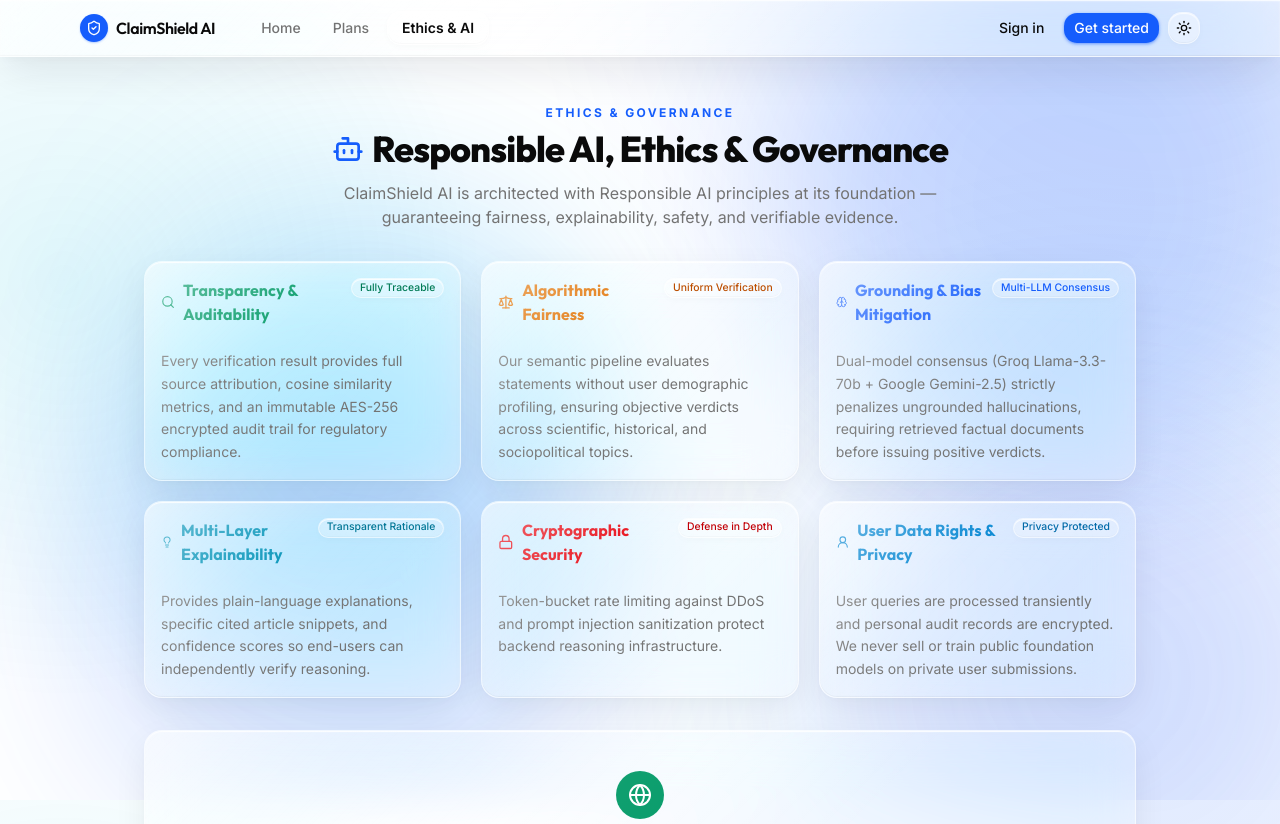
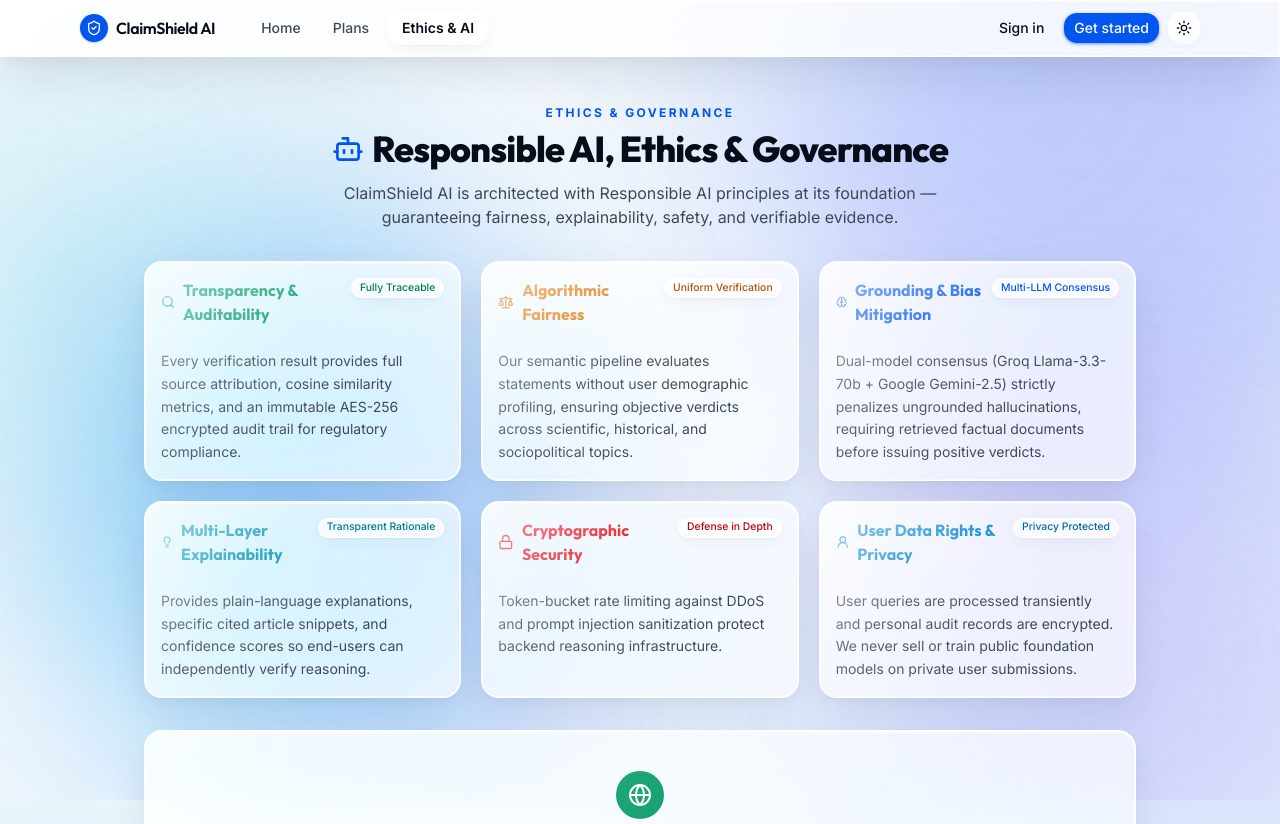
Before and after one commit to RavinduPathirana28/ClaimShield_AI, a React (Vite) app in the folder frontend/: page /responsible-ai in a window 1280 px wide. Shown: the top 824 px of the page. Built offline with nearby package versions, Linux system fonts and the light colour scheme.

Commit message:
feat: add iOS-inspired glassmorphism styles and ambient background component

```diff
--- a/frontend/src/components/AmbientBackground.jsx
+++ b/frontend/src/components/AmbientBackground.jsx
@@ -12,14 +12,17 @@
       aria-hidden="true"
       className="pointer-events-none fixed inset-0 -z-10 overflow-hidden select-none"
     >
-      {/* Top right primary ambient light orb */}
-      <div className="absolute -top-[10%] -right-[5%] h-[560px] w-[560px] rounded-full bg-primary/20 blur-[85px] dark:bg-primary/20" />
+      {/* Top right primary ambient light orb - slow drifting animation */}
+      <div className="absolute -top-[12%] -right-[6%] h-[580px] w-[580px] rounded-full bg-gradient-to-br from-blue-500/28 via-indigo-500/22 to-primary/18 blur-[95px] will-change-transform animate-ambient-1 dark:from-primary/20 dark:to-indigo-500/20" />
+
       {/* Upper-center sky/cyan ambient light orb */}
-      <div className="absolute top-[22%] left-[10%] h-[480px] w-[480px] rounded-full bg-sky-500/18 blur-[90px] dark:bg-sky-500/15" />
-      {/* Center-right indigo ambient light orb */}
-      <div className="absolute top-[52%] -right-[6%] h-[520px] w-[520px] rounded-full bg-indigo-500/16 blur-[95px] dark:bg-indigo-500/16" />
-      {/* Bottom-left blue ambient light orb */}
-      <div className="absolute -bottom-[8%] left-[6%] h-[540px] w-[540px] rounded-full bg-blue-600/16 blur-[90px] dark:bg-blue-600/18" />
+      <div className="absolute top-[18%] left-[6%] h-[520px] w-[520px] rounded-full bg-gradient-to-tr from-cyan-400/26 via-sky-500/22 to-blue-400/18 blur-[100px] will-change-transform animate-ambient-2 dark:from-sky-500/16 dark:to-cyan-500/12" />
+
+      {/* Center-right violet/indigo ambient light orb */}
+      <div className="absolute top-[50%] -right-[8%] h-[540px] w-[540px] rounded-full bg-gradient-to-bl from-indigo-500/24 via-purple-500/18 to-blue-600/16 blur-[105px] will-change-transform animate-ambient-3 dark:from-indigo-500/16 dark:to-purple-500/14" />
+
+      {/* Bottom-left blue/teal ambient light orb */}
+      <div className="absolute -bottom-[10%] left-[4%] h-[580px] w-[580px] rounded-full bg-gradient-to-tr from-sky-400/24 via-blue-600/20 to-indigo-500/16 blur-[100px] will-change-transform animate-ambient-4 dark:from-blue-600/18 dark:to-sky-600/15" />
     </div>
   );
 }
--- a/frontend/src/index.css
+++ b/frontend/src/index.css
@@ -46,6 +46,10 @@
     --radius-3xl: calc(var(--radius) * 2.2);
     --radius-4xl: calc(var(--radius) * 2.6);
     --animate-blink-cursor: blink-cursor 1.2s step-end infinite;
+    --animate-ambient-1: ambient-float-1 22s ease-in-out infinite;
+    --animate-ambient-2: ambient-float-2 26s ease-in-out infinite;
+    --animate-ambient-3: ambient-float-3 24s ease-in-out infinite;
+    --animate-ambient-4: ambient-float-4 28s ease-in-out infinite;
   @keyframes blink-cursor {
     0%, 49% {
       opacity: 1;
@@ -54,95 +58,134 @@
       opacity: 0;
     }
   }
+  @keyframes ambient-float-1 {
+    0%, 100% {
+      transform: translate3d(0, 0, 0) scale(1);
+    }
+    33% {
+      transform: translate3d(35px, -25px, 0) scale(1.08);
+    }
+    66% {
+      transform: translate3d(-20px, 30px, 0) scale(0.96);
+    }
+  }
+  @keyframes ambient-float-2 {
+    0%, 100% {
+      transform: translate3d(0, 0, 0) scale(1);
+    }
+    33% {
+      transform: translate3d(-30px, 35px, 0) scale(0.95);
+    }
+    66% {
+      transform: translate3d(25px, -20px, 0) scale(1.06);
+    }
+  }
+  @keyframes ambient-float-3 {
+    0%, 100% {
+      transform: translate3d(0, 0, 0) scale(1);
+    }
+    50% {
+      transform: translate3d(-35px, -30px, 0) scale(1.09);
+    }
+  }
+  @keyframes ambient-float-4 {
+    0%, 100% {
+      transform: translate3d(0, 0, 0) scale(1);
+    }
+    50% {
+      transform: translate3d(40px, -25px, 0) scale(1.05);
+    }
+  }
 }
 
 :root {
-    --background: oklch(1 0 0);
-    --foreground: oklch(0.145 0 0);
-    --card: oklch(1 0 0);
-    --card-foreground: oklch(0.145 0 0);
-    --popover: oklch(1 0 0);
-    --popover-foreground: oklch(0.145 0 0);
-    --primary: oklch(0.546 0.245 262.881);
+    --background: oklch(0.974 0.008 250);
+    --foreground: oklch(0.16 0.025 260);
+    --card: oklch(0.99 0.004 250 / 80%);
+    --card-foreground: oklch(0.16 0.025 260);
+    --popover: oklch(0.99 0.004 250 / 92%);
+    --popover-foreground: oklch(0.16 0.025 260);
+    --primary: oklch(0.52 0.24 262);
     --primary-foreground: oklch(1 0 0);
-    --secondary: oklch(0.97 0 0);
-    --secondary-foreground: oklch(0.205 0 0);
-    --muted: oklch(0.97 0 0);
-    --muted-foreground: oklch(0.556 0 0);
-    --accent: oklch(0.97 0 0);
-    --accent-foreground: oklch(0.205 0 0);
+    --secondary: oklch(0.94 0.012 250);
+    --secondary-foreground: oklch(0.20 0.025 260);
+    --muted: oklch(0.94 0.01 250);
+    --muted-foreground: oklch(0.40 0.025 260);
+    --accent: oklch(0.94 0.015 250);
+    --accent-foreground: oklch(0.20 0.025 260);
     --destructive: oklch(0.577 0.245 27.325);
-    --border: oklch(0.922 0 0);
-    --input: oklch(0.922 0 0);
-    --ring: oklch(0.623 0.214 259.815);
+    --border: oklch(0.86 0.018 255 / 80%);
+    --input: oklch(0.86 0.018 255 / 80%);
+    --ring: oklch(0.52 0.24 262);
     --chart-1: oklch(0.546 0.245 262.881);
     --chart-2: oklch(0.715 0.143 215.221);
     --chart-3: oklch(0.685 0.169 237.323);
     --chart-4: oklch(0.627 0.194 149.214);
     --chart-5: oklch(0.769 0.188 70.08);
     --radius: 0.625rem;
-    --sidebar: oklch(0.985 0 0);
-    --sidebar-foreground: oklch(0.145 0 0);
-    --sidebar-primary: oklch(0.546 0.245 262.881);
+    --sidebar: oklch(0.975 0.008 250);
+    --sidebar-foreground: oklch(0.16 0.025 260);
+    --sidebar-primary: oklch(0.52 0.24 262);
     --sidebar-primary-foreground: oklch(0.985 0 0);
-    --sidebar-accent: oklch(0.97 0 0);
-    --sidebar-accent-foreground: oklch(0.205 0 0);
-    --sidebar-border: oklch(0.922 0 0);
-    --sidebar-ring: oklch(0.623 0.214 259.815);
+    --sidebar-accent: oklch(0.93 0.015 250);
+    --sidebar-accent-foreground: oklch(0.20 0.025 260);
+    --sidebar-border: oklch(0.88 0.015 255 / 70%);
+    --sidebar-ring: oklch(0.52 0.24 262);
+
     /* iOS 27 Inspired Physical Glassmorphism Design System - Light Theme */
-    --glass-subtle-bg: rgba(255, 255, 255, 0.20);
-    --glass-subtle-border: rgba(255, 255, 255, 0.45);
-    --glass-subtle-blur: 14px;
-    --glass-subtle-saturate: 170%;
-    --glass-subtle-edge: inset 0 1px 0.5px 0 rgba(255, 255, 255, 0.80), inset 0 -1px 0.5px 0 rgba(0, 0, 0, 0.02);
-    --glass-subtle-shadow: 0 2px 10px -2px rgba(15, 23, 42, 0.03);
+    --glass-subtle-bg: rgba(255, 255, 255, 0.58);
+    --glass-subtle-border: rgba(255, 255, 255, 0.88);
+    --glass-subtle-blur: 16px;
+    --glass-subtle-saturate: 180%;
+    --glass-subtle-edge: inset 0 1px 1px 0 rgba(255, 255, 255, 0.98), inset 0 0 0 1px rgba(255, 255, 255, 0.70), inset 0 -1px 1px 0 rgba(15, 23, 42, 0.04);
+    --glass-subtle-shadow: 0 4px 16px -2px rgba(15, 23, 42, 0.06), 0 1px 3px 0 rgba(15, 23, 42, 0.03);
 
-    --glass-primary-bg: rgba(255, 255, 255, 0.28);
-    --glass-primary-border: rgba(255, 255, 255, 0.55);
-    --glass-primary-blur: 24px;
-    --glass-primary-saturate: 190%;
-    --glass-primary-edge: inset 0 1px 1px 0 rgba(255, 255, 255, 0.90), inset 0 -1px 1px 0 rgba(0, 0, 0, 0.04);
-    --glass-primary-shadow: 0 12px 36px -4px rgba(15, 23, 42, 0.08), 0 2px 8px -1px rgba(15, 23, 42, 0.03);
+    --glass-primary-bg: rgba(255, 255, 255, 0.68);
+    --glass-primary-border: rgba(255, 255, 255, 0.90);
+    --glass-primary-blur: 28px;
+    --glass-primary-saturate: 195%;
+    --glass-primary-edge: inset 0 1.5px 2px 0 rgba(255, 255, 255, 1), inset 0 0 0 1px rgba(255, 255, 255, 0.75), inset 0 -1px 1px 0 rgba(15, 23, 42, 0.05);
+    --glass-primary-shadow: 0 14px 40px -4px rgba(15, 23, 42, 0.09), 0 4px 12px -1px rgba(15, 23, 42, 0.04);
 
-    --glass-secondary-bg: rgba(255, 255, 255, 0.22);
-    --glass-secondary-border: rgba(255, 255, 255, 0.48);
-    --glass-secondary-blur: 18px;
-    --glass-secondary-saturate: 175%;
-    --glass-secondary-edge: inset 0 1px 0.5px 0 rgba(255, 255, 255, 0.85), inset 0 -1px 0.5px 0 rgba(0, 0, 0, 0.03);
-    --glass-secondary-shadow: 0 6px 20px -3px rgba(15, 23, 42, 0.04);
+    --glass-secondary-bg: rgba(255, 255, 255, 0.54);
+    --glass-secondary-border: rgba(255, 255, 255, 0.82);
+    --glass-secondary-blur: 20px;
+    --glass-secondary-saturate: 185%;
+    --glass-secondary-edge: inset 0 1px 1px 0 rgba(255, 255, 255, 0.98), inset 0 0 0 1px rgba(255, 255, 255, 0.65), inset 0 -1px 0.5px 0 rgba(15, 23, 42, 0.04);
+    --glass-secondary-shadow: 0 6px 20px -3px rgba(15, 23, 42, 0.05);
 
-    --glass-panel-bg: rgba(255, 255, 255, 0.32);
-    --glass-panel-border: rgba(255, 255, 255, 0.60);
-    --glass-panel-blur: 24px;
-    --glass-panel-saturate: 185%;
-    --glass-panel-edge: inset 0 1px 1px 0 rgba(255, 255, 255, 0.90), inset 0 -1px 1px 0 rgba(0, 0, 0, 0.04);
-    --glass-panel-shadow: 0 14px 40px -4px rgba(15, 23, 42, 0.09), 0 3px 8px 0 rgba(15, 23, 42, 0.03);
+    --glass-panel-bg: rgba(255, 255, 255, 0.74);
+    --glass-panel-border: rgba(255, 255, 255, 0.92);
+    --glass-panel-blur: 28px;
+    --glass-panel-saturate: 190%;
+    --glass-panel-edge: inset 0 1.5px 2px 0 rgba(255, 255, 255, 1), inset 0 0 0 1px rgba(255, 255, 255, 0.80), inset 0 -1px 1px 0 rgba(15, 23, 42, 0.05);
+    --glass-panel-shadow: 0 16px 44px -6px rgba(15, 23, 42, 0.10), 0 4px 14px -2px rgba(15, 23, 42, 0.04);
 
-    --glass-floating-bg: rgba(255, 255, 255, 0.38);
-    --glass-floating-border: rgba(255, 255, 255, 0.68);
-    --glass-floating-blur: 28px;
-    --glass-floating-saturate: 190%;
-    --glass-floating-edge: inset 0 1px 1.5px 0 rgba(255, 255, 255, 0.95), inset 0 -1px 1px 0 rgba(0, 0, 0, 0.05);
-    --glass-floating-shadow: 0 16px 44px -6px rgba(15, 23, 42, 0.10), 0 4px 12px -2px rgba(15, 23, 42, 0.04);
+    --glass-floating-bg: rgba(255, 255, 255, 0.82);
+    --glass-floating-border: rgba(255, 255, 255, 0.96);
+    --glass-floating-blur: 32px;
+    --glass-floating-saturate: 200%;
+    --glass-floating-edge: inset 0 1.5px 2px 0 rgba(255, 255, 255, 1), inset 0 0 0 1px rgba(255, 255, 255, 0.85), inset 0 -1px 1px 0 rgba(15, 23, 42, 0.05);
+    --glass-floating-shadow: 0 20px 48px -8px rgba(15, 23, 42, 0.12), 0 6px 18px -2px rgba(15, 23, 42, 0.05);
 
-    --glass-modal-bg: rgba(255, 255, 255, 0.58);
-    --glass-modal-border: rgba(255, 255, 255, 0.80);
-    --glass-modal-blur: 32px;
-    --glass-modal-saturate: 200%;
-    --glass-modal-edge: inset 0 1.5px 2px 0 rgba(255, 255, 255, 1), inset 0 -1px 1px 0 rgba(0, 0, 0, 0.06);
-    --glass-modal-shadow: 0 24px 64px -12px rgba(15, 23, 42, 0.16), 0 8px 24px -4px rgba(15, 23, 42, 0.06);
+    --glass-modal-bg: rgba(255, 255, 255, 0.90);
+    --glass-modal-border: rgba(255, 255, 255, 0.98);
+    --glass-modal-blur: 36px;
+    --glass-modal-saturate: 210%;
+    --glass-modal-edge: inset 0 1.5px 2px 0 rgba(255, 255, 255, 1), inset 0 0 0 1px rgba(255, 255, 255, 0.90), inset 0 -1px 1px 0 rgba(15, 23, 42, 0.06);
+    --glass-modal-shadow: 0 28px 64px -12px rgba(15, 23, 42, 0.16), 0 8px 24px -4px rgba(15, 23, 42, 0.06);
 
-    --glass-input-bg: rgba(255, 255, 255, 0.22);
-    --glass-input-border: rgba(255, 255, 255, 0.52);
-    --glass-input-focus-bg: rgba(255, 255, 255, 0.45);
+    --glass-input-bg: rgba(255, 255, 255, 0.74);
+    --glass-input-border: rgba(15, 23, 42, 0.13);
+    --glass-input-focus-bg: rgba(255, 255, 255, 0.96);
 
-    --glass-button-bg: rgba(255, 255, 255, 0.32);
-    --glass-button-border: rgba(255, 255, 255, 0.60);
-    --glass-button-hover-bg: rgba(255, 255, 255, 0.52);
+    --glass-button-bg: rgba(255, 255, 255, 0.68);
+    --glass-button-border: rgba(255, 255, 255, 0.88);
+    --glass-button-hover-bg: rgba(255, 255, 255, 0.92);
 
-    --glass-specular-primary: linear-gradient(135deg, rgba(255, 255, 255, 0.45) 0%, rgba(255, 255, 255, 0.08) 38%, transparent 68%);
-    --glass-specular-floating: linear-gradient(135deg, rgba(255, 255, 255, 0.52) 0%, rgba(255, 255, 255, 0.10) 35%, transparent 68%);
-    --glass-specular-modal: linear-gradient(135deg, rgba(255, 255, 255, 0.58) 0%, rgba(255, 255, 255, 0.12) 35%, transparent 68%);
+    --glass-specular-primary: linear-gradient(135deg, rgba(255, 255, 255, 0.65) 0%, rgba(255, 255, 255, 0.15) 38%, transparent 68%);
+    --glass-specular-floating: linear-gradient(135deg, rgba(255, 255, 255, 0.75) 0%, rgba(255, 255, 255, 0.18) 35%, transparent 68%);
+    --glass-specular-modal: linear-gradient(135deg, rgba(255, 255, 255, 0.85) 0%, rgba(255, 255, 255, 0.20) 35%, transparent 68%);
 }
 
 .dark {
```
Lines whose indentation alone changed are shown as unchanged.
